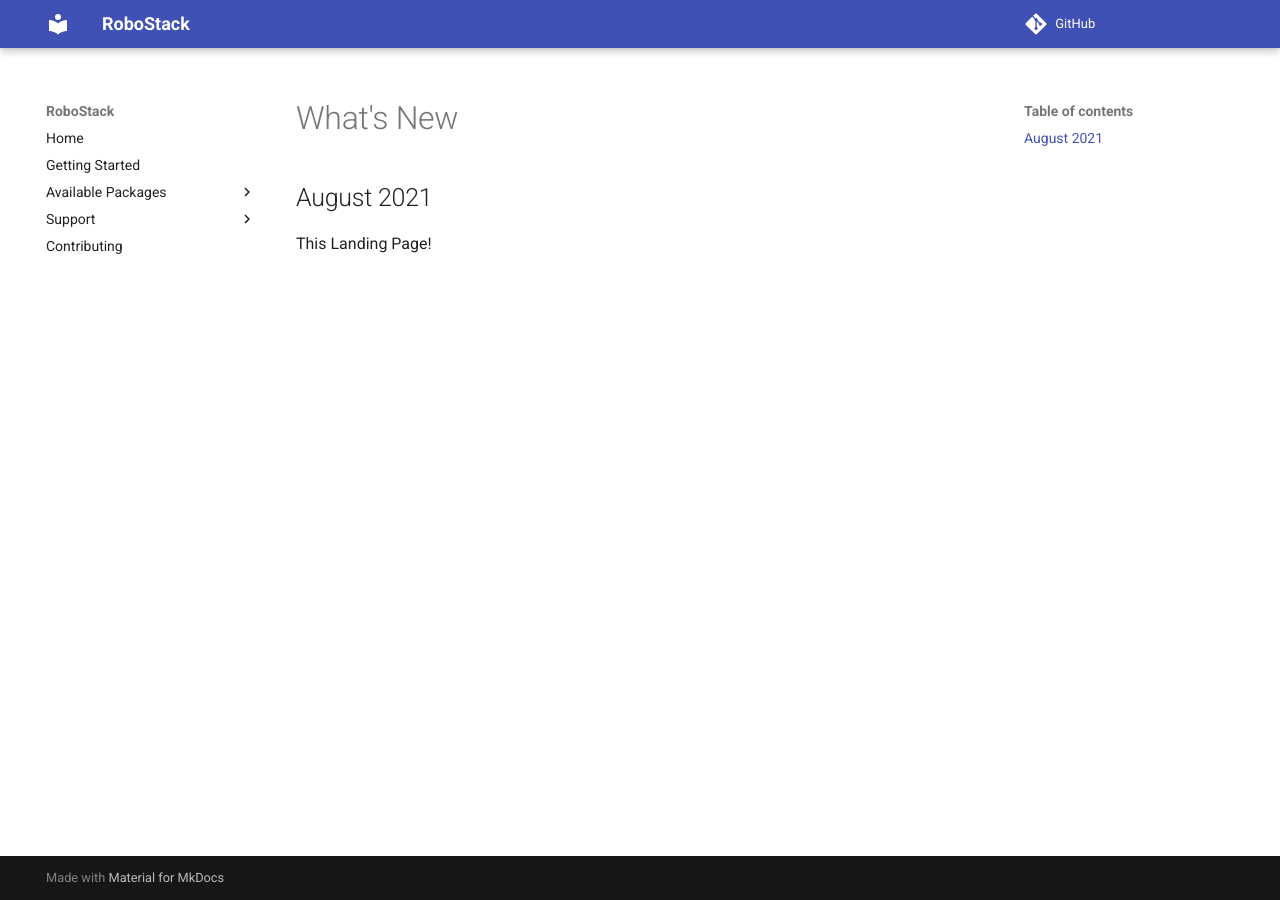
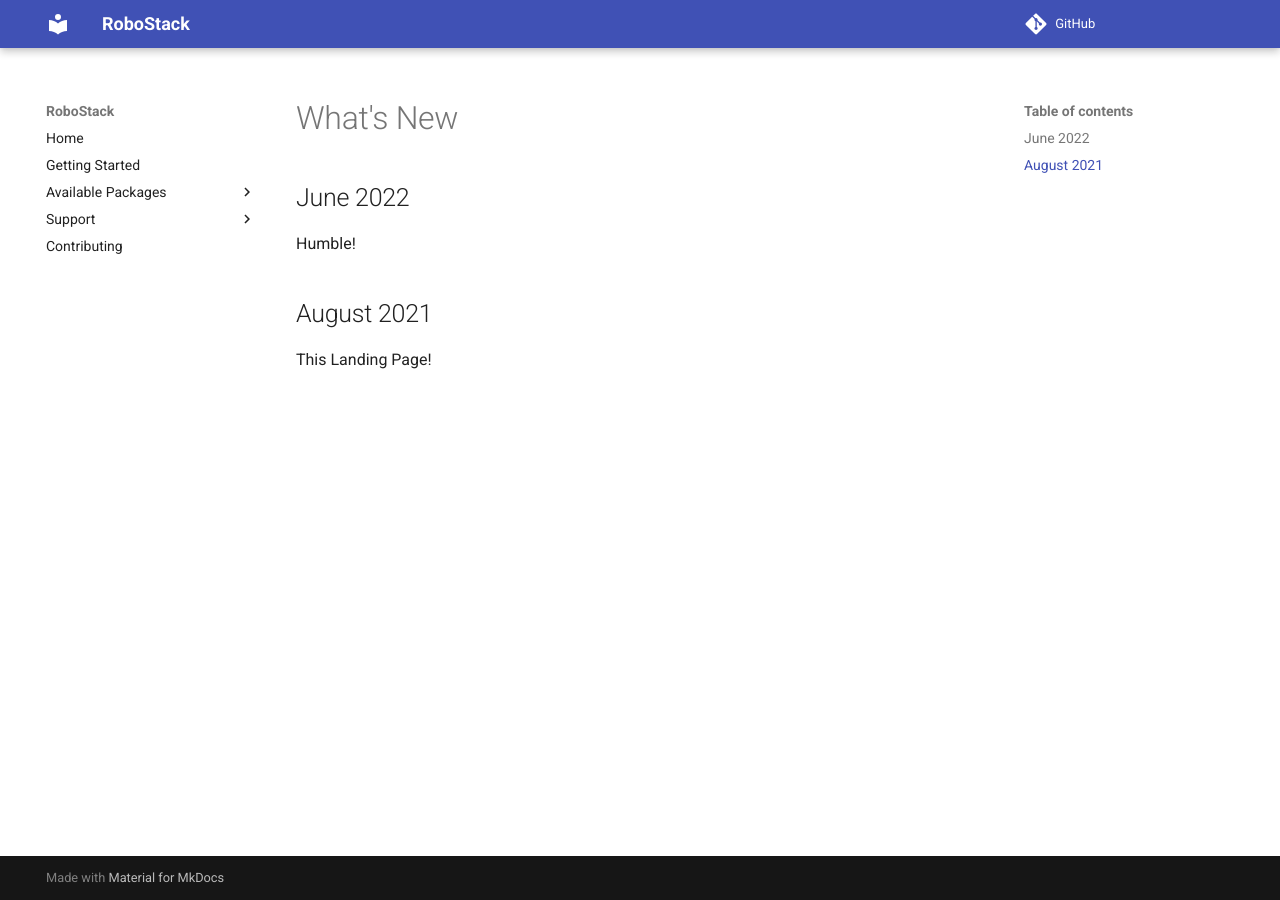
Before and after one commit to RoboStack/robostack.github.io, an MkDocs documentation site: the page built from docs/WhatsNew.md, in a window 1280 px wide. Built offline with MkDocs 1.6.1 and Material for MkDocs 9.7.7, drawn with Linux system fonts in a browser that asks for light colours; comment, search, counter and statistics services are not loaded.

Commit message:
Add Humble release to docs

```diff
--- a/docs/WhatsNew.md
+++ b/docs/WhatsNew.md
@@ -1,4 +1,7 @@
 # What's New
+
+## June 2022
+Humble!
 
 ## August 2021
 This Landing Page!
--- a/mkdocs.yml
+++ b/mkdocs.yml
@@ -10,11 +10,13 @@ nav:
       - ROS1 Noetic: noetic.md
       - ROS2 Foxy: foxy.md
       - ROS2 Galactic: galactic.md
+      - ROS2 Humble: humble.md
     - Support:
       - Create an Issue (docs): https://github.com/RoboStack/robostack.github.io/issues/new
       - Create an Issue (ROS Noetic): https://github.com/RoboStack/ros-noetic/issues/new
       - Create an Issue (ROS2 Foxy): https://github.com/RoboStack/ros-foxy/issues/new
       - Create an Issue (ROS2 Galactic): https://github.com/RoboStack/ros-galactic/issues/new
+      - Create an Issue (ROS2 Humble): https://github.com/RoboStack/ros-humble/issues/new
     - Contributing: Contributing.md
 
 theme: material
```
Also changed, not shown: docs/humble.md (added, +2 -0 lines), 1 other file.
